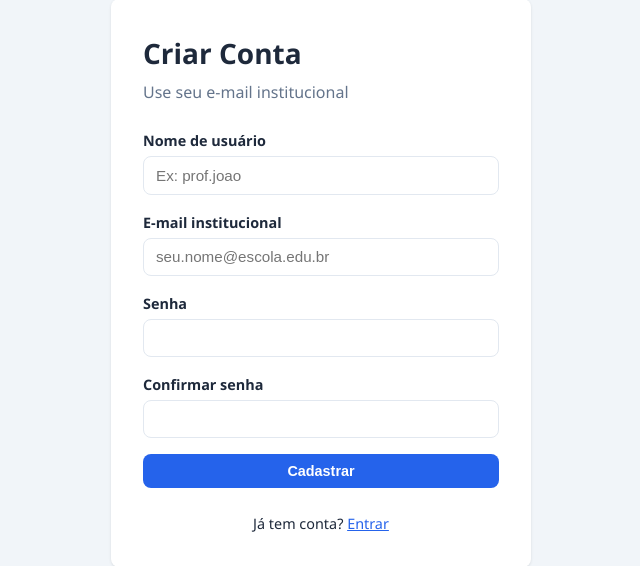
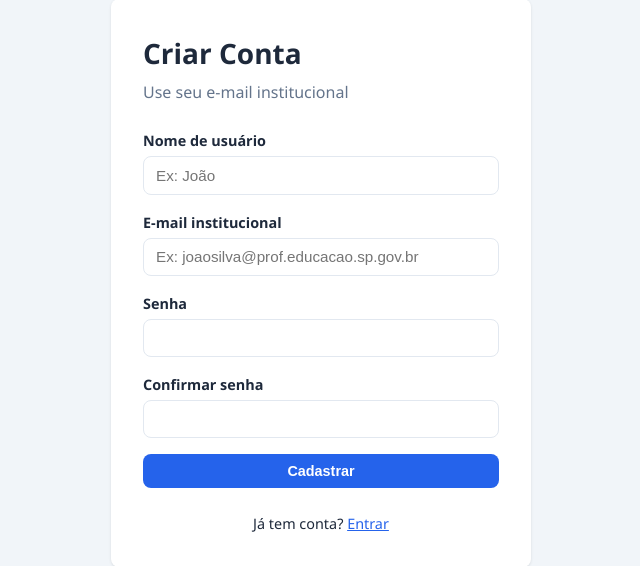
Before and after one commit to ChristopherRussiGOV/chiquinho-agendas, a Flask app: page /register in a window 1280 px wide. Shown: the part 65-631 px from the top of the page, without its empty margins (319-959 px from the left). Run offline with Flask 3, Linux system fonts and the light colour scheme.

Commit message:
Update register.html

```diff
--- a/agendamento-salas-escola/templates/register.html
+++ b/agendamento-salas-escola/templates/register.html
@@ -8,11 +8,11 @@
     <form method="POST" class="form">
         <label for="username">Nome de usuário</label>
         <input type="text" id="username" name="username" required minlength="3"
-               placeholder="Ex: prof.joao">
+               placeholder="Ex: João">
 
         <label for="email">E-mail institucional</label>
         <input type="email" id="email" name="email" required
-               placeholder="seu.nome@escola.edu.br">
+               placeholder="Ex: joaosilva@prof.educacao.sp.gov.br">
 
         <label for="password">Senha</label>
         <input type="password" id="password" name="password" required minlength="6">
```
